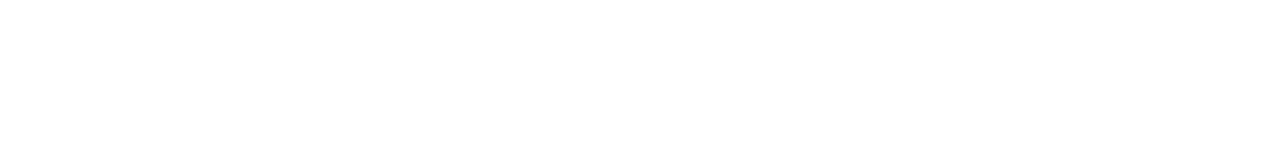
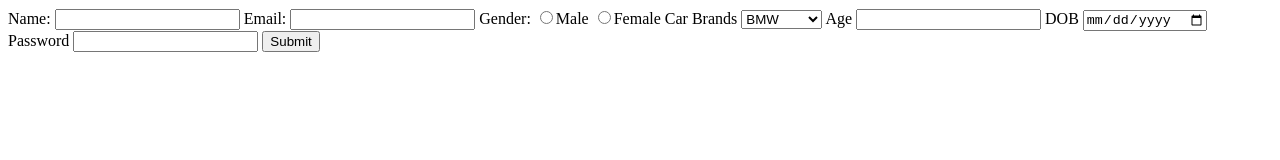
Before and after one commit to acciojob/signup-form-car-Awadhesh0604, a website: page main.html in a window 1280 px wide. Drawn offline with Linux system fonts and the light colour scheme.

Commit message:
created a submission

```diff
--- a/main.html
+++ b/main.html
@@ -1,16 +1,51 @@
 <!DOCTYPE html>
 
 <html>
+  <head>
+    <link rel="stylesheet" href="styles.css" />
+  </head>
 
 <head>
 	<link rel="stylesheet" href="styles.css">
 </head>
+  <body>
+    <!-- the entire body must be written by student -->
+    <form method="post">
+      <label for="name">Name:</label>
+      <input type="text" id="name" required />
 
 <body>
 	<!-- the entire body must be written by student -->
     <script type="text/javascript" src="./script.js">
 </script>
+      <label for="email">Email:</label>
+      <input type="text" id="email" required />
 
 </body>
+      <label for="">Gender:</label>
+      <input type="radio" name="gender" id="gender" required />Male
+      <input type="radio" name="gender" id="gender" required />Female
 
 </html>
+      <label for="car brand">Car Brands</label>
+      <select id="cars">
+        <option value="">BMW</option>
+        <option value="">Audi</option>
+        <option value="">Mercedez</option>
+      </select>
+
+      <label for="age">Age</label>
+      <input type="number" id="age" required />
+
+      <label for="dob">DOB</label>
+      <input type="date" id="dob" required />
+
+      <label for="password">Password</label>
+      <input type="password" id="password" required />
+
+      <button>Submit</button>
+    </form>
+
+    <script type="text/javascript" src="./script.js"></script>
+  </body>
+</html
```
